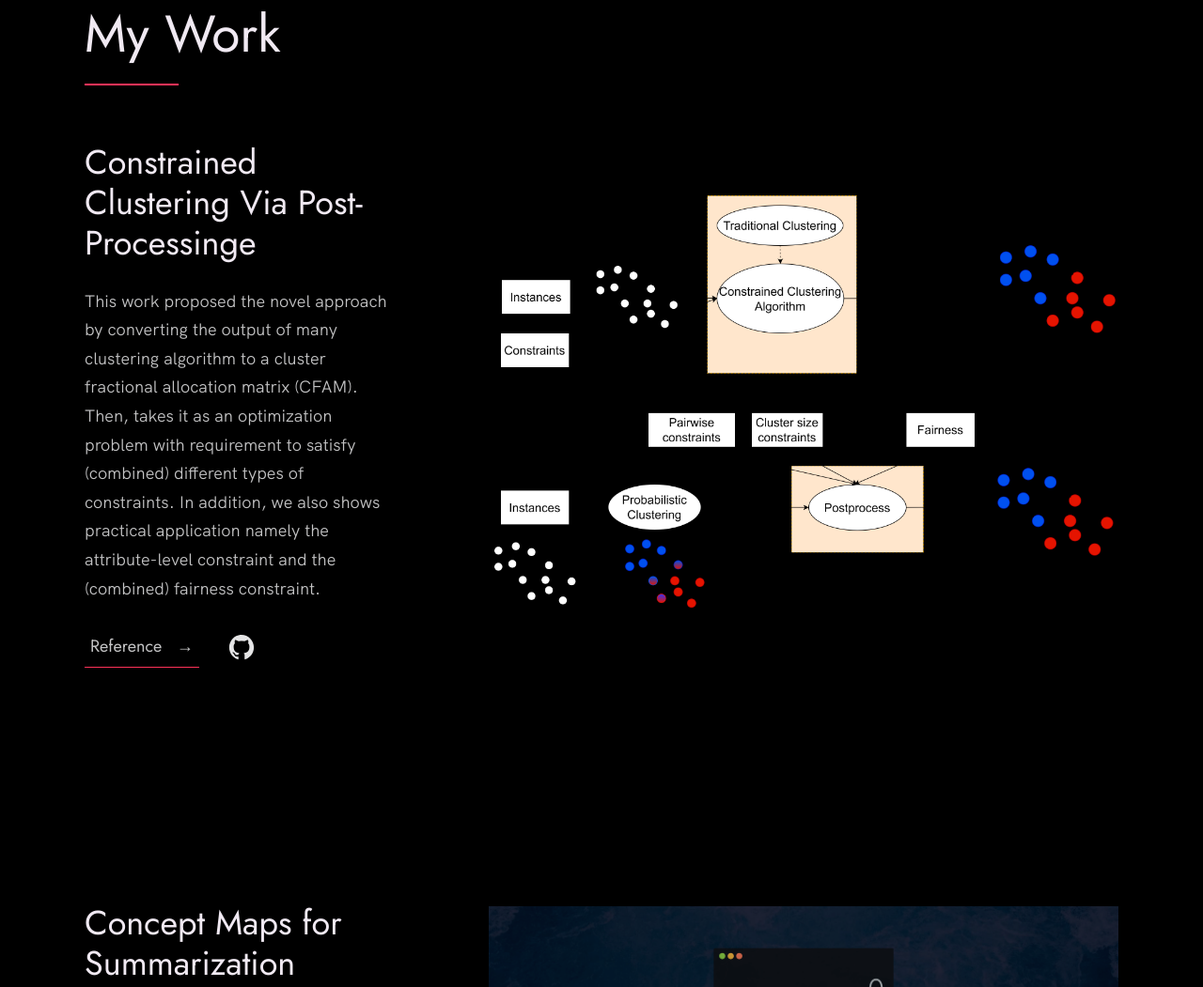
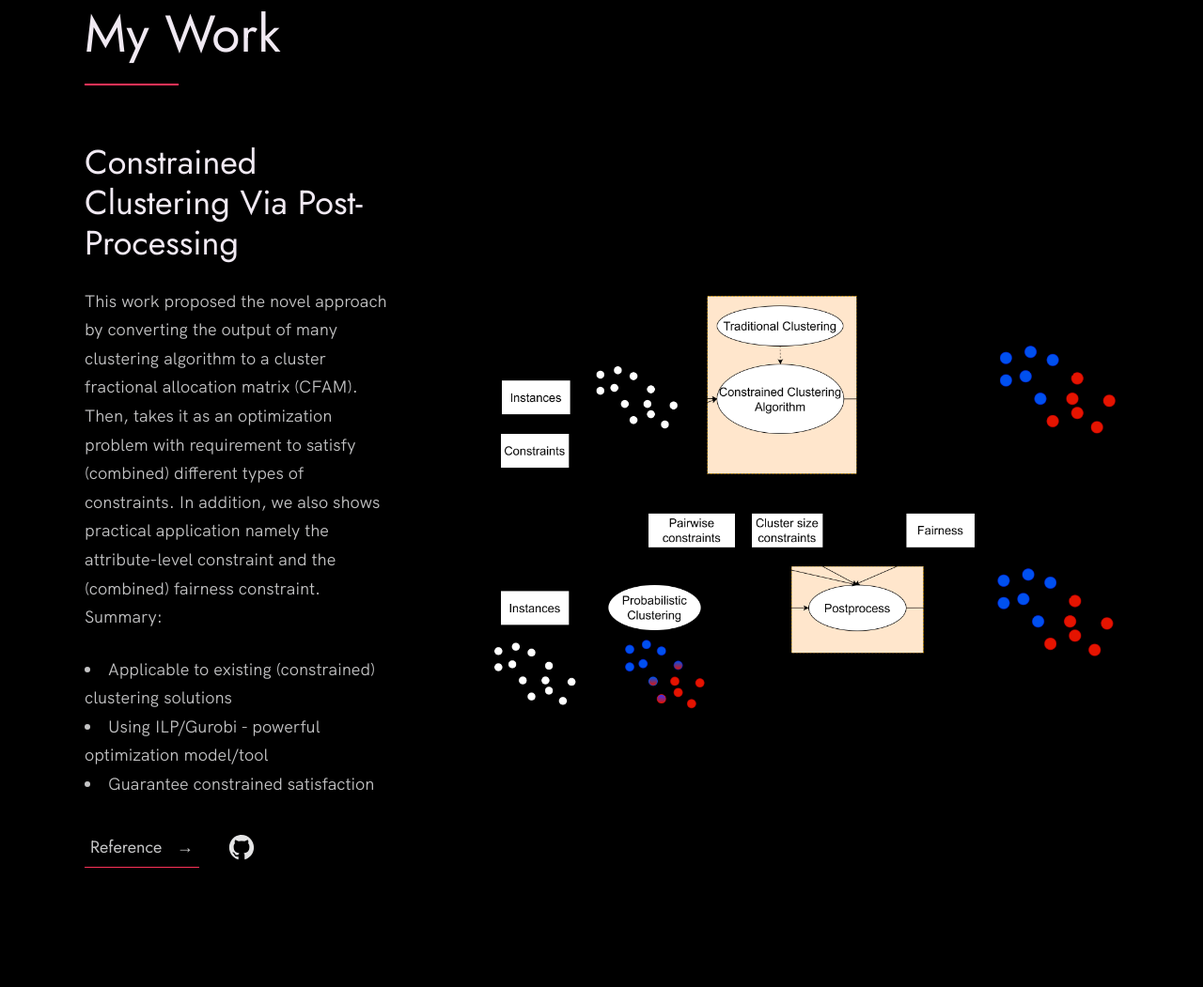
Before and after one commit to dung321046/dung321046.github.io, a plain HTML site: page index.html in a window 1280 px wide. Shown: the part 917-1968 px from the top of the page at 94% size. Drawn offline with Linux system fonts and the light colour scheme.

Commit message:
Update first paper

```diff
--- a/index.html
+++ b/index.html
@@ -62,18 +62,17 @@
 
           <div class="work__box">
             <div class="work__text">
-              <h3>Constrained Clustering Via Post-Processinge</h3>
+              <h3>Constrained Clustering Via Post-Processing</h3>
               <p>
                This work proposed the novel approach by converting the output of many clustering algorithm to a cluster fractional allocation matrix (CFAM).
                 Then, takes it as an optimization problem with requirement to satisfy (combined) different types of constraints.
-In addition, we also shows practical application namely the attribute-level constraint and the (combined) fairness constraint.
+In addition, we also shows practical application namely the attribute-level constraint and the (combined) fairness constraint. Summary:
               </p>
-<!--              <ul class="work__list">-->
-<!--                <li>HTML</li>-->
-<!--                <li>SCSS</li>-->
-<!--                <li>JavaScript</li>-->
-<!--                <li>Parcel</li>-->
-<!--              </ul>-->
+              <ul class="work__list">
+                <li>Applicable to existing (constrained) clustering solutions</li>
+                <li>Using ILP/Gurobi - powerful optimization model/tool</li>
+                <li>Guarantee constrained satisfaction</li>
+              </ul>
 
               <div class="work__links">
                 <a href="https://link.springer.com/chapter/10.1007/978-3-030-61527-7_4" target="_blank" class="link__text">
```
